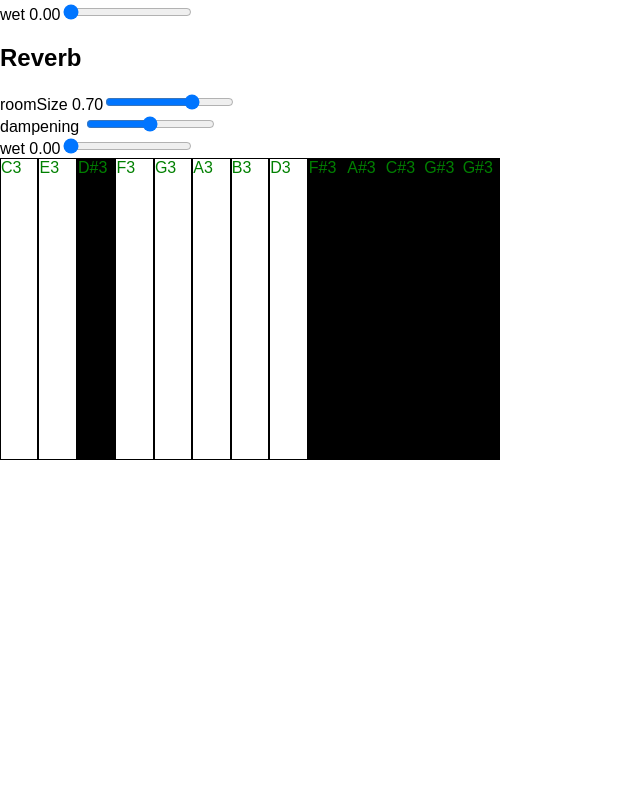
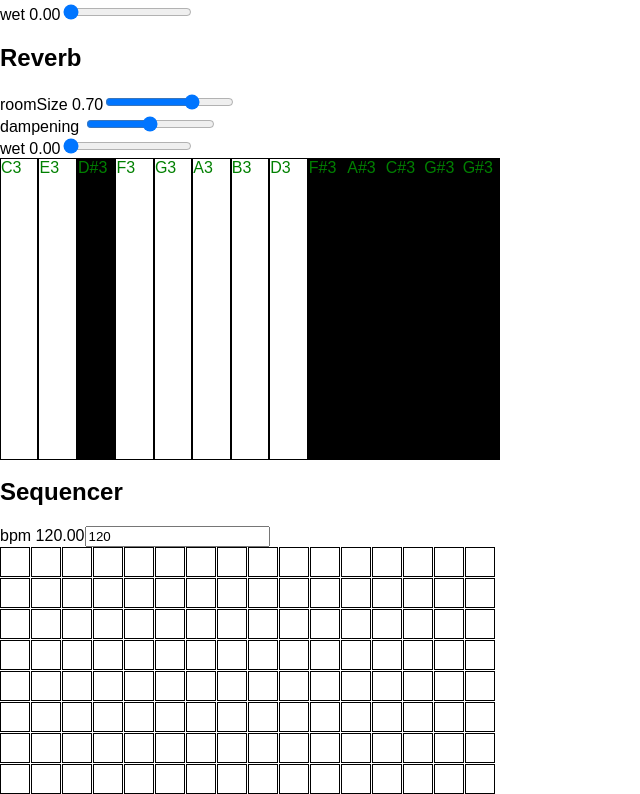
Before and after one commit to Fabiantjoeaon/sound-shapes, a React (Create React App) app: page / in a window 1280 px wide. Shown: the part 1203-1997 px from the top of the page, without its empty margins (0-640 px from the left). Before the commit the page ends 1663 px from the top, so only its background shows below. Built offline with nearby package versions, Linux system fonts and the light colour scheme.

Commit message:
Dynamic grid for sequencer

```diff
--- a/src/components/Parameters.js
+++ b/src/components/Parameters.js
@@ -2,15 +2,15 @@ import React, { Component } from 'react';
 import styled from 'styled-components';
 
 const StyledKnobParameter = styled.input`
-    -webkit-appearance: none; /* Hides the slider so that custom slider can be made */
-    width: 200px; /* Specific width is required for Firefox. */
-    background-color: red; /* Otherwise white in Chrome */
+    -webkit-appearance: none;
+    width: 200px;
+    background-color: red;
 
     &::-webkit-slider-thumb {
     }
 
     &:focus {
-        outline: none; /* Removes the blue border. You should probably do some kind of focus styling for accessibility reasons though. */
+        outline: none;
     }
 
     &::-ms-track {
@@ -32,11 +32,9 @@ const withParameter = WrappedInput =>
                 param,
                 options,
                 value,
-                step,
                 module,
-                min,
-                max,
-                name
+                name,
+                ...rest
             } = this.props;
 
             const showValue = !isNaN(parseFloat(value))
@@ -50,11 +48,11 @@ const withParameter = WrappedInput =>
                     </label>
                     <WrappedInput
                         value={value}
-                        step={step}
-                        min={min ? min : null}
-                        max={max ? max : null}
-                        onChange={e =>
-                            updateParameter(module, param, e.target.value)}
+                        {...rest}
+                        onChange={e => {
+                            console.log(e);
+                            updateParameter(module, param, e.target.value);
+                        }}
                     >
                         {options &&
                             options.map(option => (
@@ -74,4 +72,8 @@ const KnobParameter = withParameter(({ ...props }) => (
 
 const SwitchParameter = withParameter(({ ...props }) => <select {...props} />);
 
-export { KnobParameter, SwitchParameter };
+const NumberParameter = withParameter(({ ...props }) => (
+    <input type="text" {...props} />
+));
+
+export { KnobParameter, SwitchParameter, NumberParameter };
--- a/src/components/modules/Keyboard.js
+++ b/src/components/modules/Keyboard.js
@@ -63,7 +63,6 @@ export default class Keyboard extends Component {
     }
 
     onKeyDownHandler = e => {
-        e.preventDefault();
         if (this.state.down) return;
 
         const note = this.keyMap[e.which];
--- a/src/components/modules/Mixer.js
+++ b/src/components/modules/Mixer.js
@@ -9,7 +9,7 @@ const Mixer = ({ oscillatorA, oscillatorB, noise, updateParameter }) => (
             name="oscillator A volume"
             updateParameter={updateParameter}
             value={oscillatorA.volume.value}
-            module={'oscillatorA'}
+            module="oscillatorA"
             min={-6}
             max={24}
             step={1}
@@ -19,7 +19,7 @@ const Mixer = ({ oscillatorA, oscillatorB, noise, updateParameter }) => (
             name="oscillator B volume"
             updateParameter={updateParameter}
             value={oscillatorB.volume.value}
-            module={'oscillatorB'}
+            module="oscillatorB"
             min={-6}
             max={24}
             step={1}
@@ -29,7 +29,7 @@ const Mixer = ({ oscillatorA, oscillatorB, noise, updateParameter }) => (
             name="noise volume"
             updateParameter={updateParameter}
             value={noise.volume.value}
-            module={'noise'}
+            module="noise"
             min={-40}
             max={24}
             step={1}
--- a/src/components/modules/Sequencer.js
+++ b/src/components/modules/Sequencer.js
@@ -1,10 +1,36 @@
 import React, { Component } from 'react';
+import { NumberParameter } from '../Parameters';
+import styled from 'styled-components';
+import times from 'lodash/times';
+
+const StyledStepSequencer = styled.div`
+    width: calc(${props => props.steps} * ${props => props.cellSize}px);
+    height: calc(${props => props.notes} * ${props => props.cellSize}px);
+    display: grid;
+    grid-gap: 1px;
+
+    grid-template-columns: repeat(
+        ${props => props.steps},
+        ${props => props.cellSize}px
+    );
+
+    grid-template-rows: repeat(
+        ${props => props.notes},
+        ${props => props.cellSize}px
+    );
+`;
+
+const StyledNote = styled.div`border: 1px solid #000;`;
+
+const StepSequencer = ({ steps, notes, cellSize }) => (
+    <StyledStepSequencer steps={steps} notes={notes} cellSize={cellSize}>
+        {times(steps * notes, i => <Note key={i} />)}
+    </StyledStepSequencer>
+);
+
+const Note = ({ ...props }) => <StyledNote />;
 
 export default class Sequencer extends Component {
-    constructor(props) {
-        super(props);
-    }
-
     componentDidMount() {
         const steps = 16;
         let stepCounter = 0;
@@ -17,11 +43,24 @@ export default class Sequencer extends Component {
         this.props.transport.start();
     }
 
-    componentWillUnMount() {
+    componentWillUnmount() {
         this.props.transport.stop();
     }
 
     render() {
-        return <div />;
+        const { transport, updateParameter } = this.props;
+        return (
+            <div>
+                <h2>Sequencer</h2>
+                <NumberParameter
+                    param="bpm"
+                    module="transport"
+                    value={transport.bpm.value}
+                    updateParameter={updateParameter}
+                    step={0.01}
+                />
+                <StepSequencer steps={16} notes={8} cellSize={30} />
+            </div>
+        );
     }
 }
```
